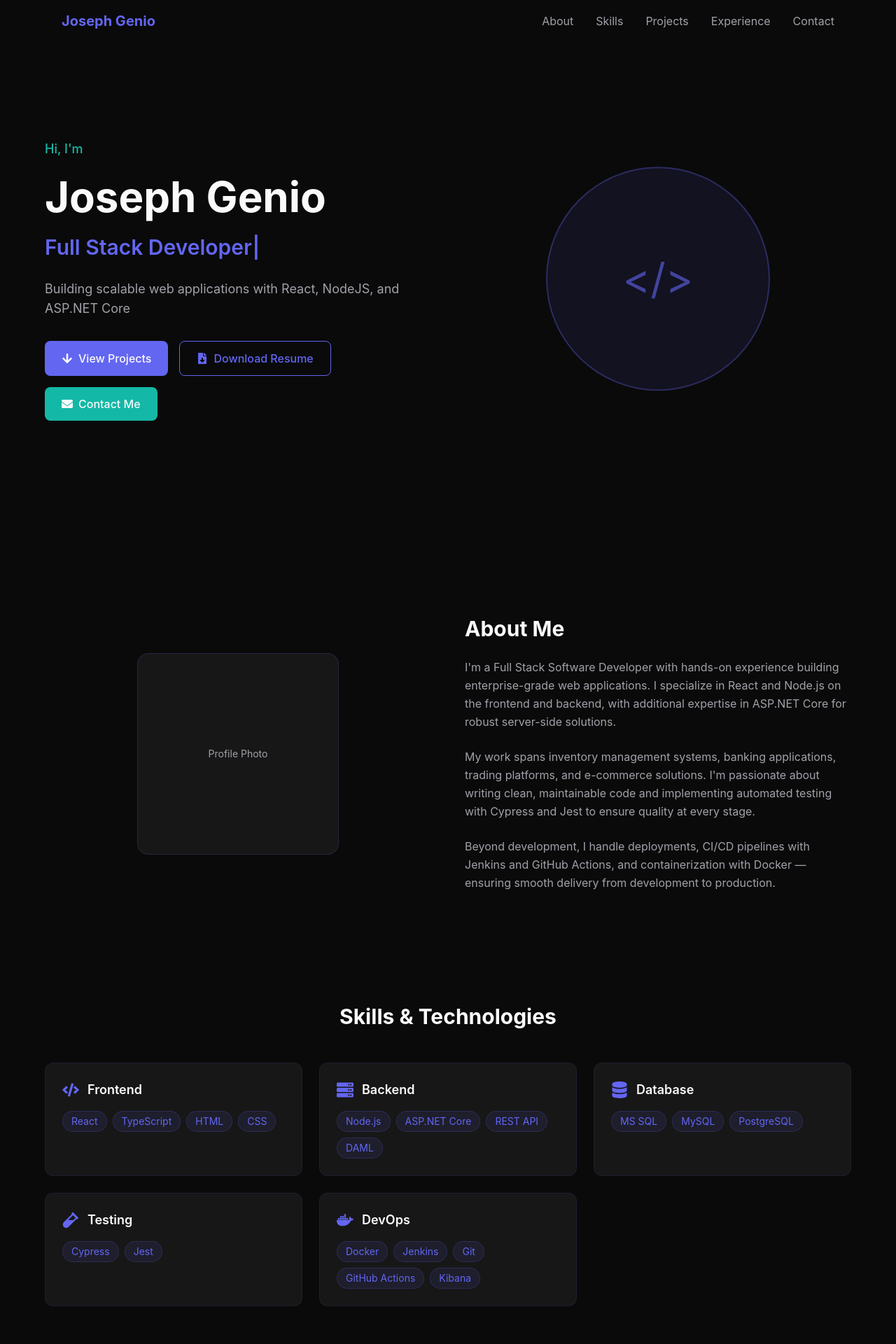
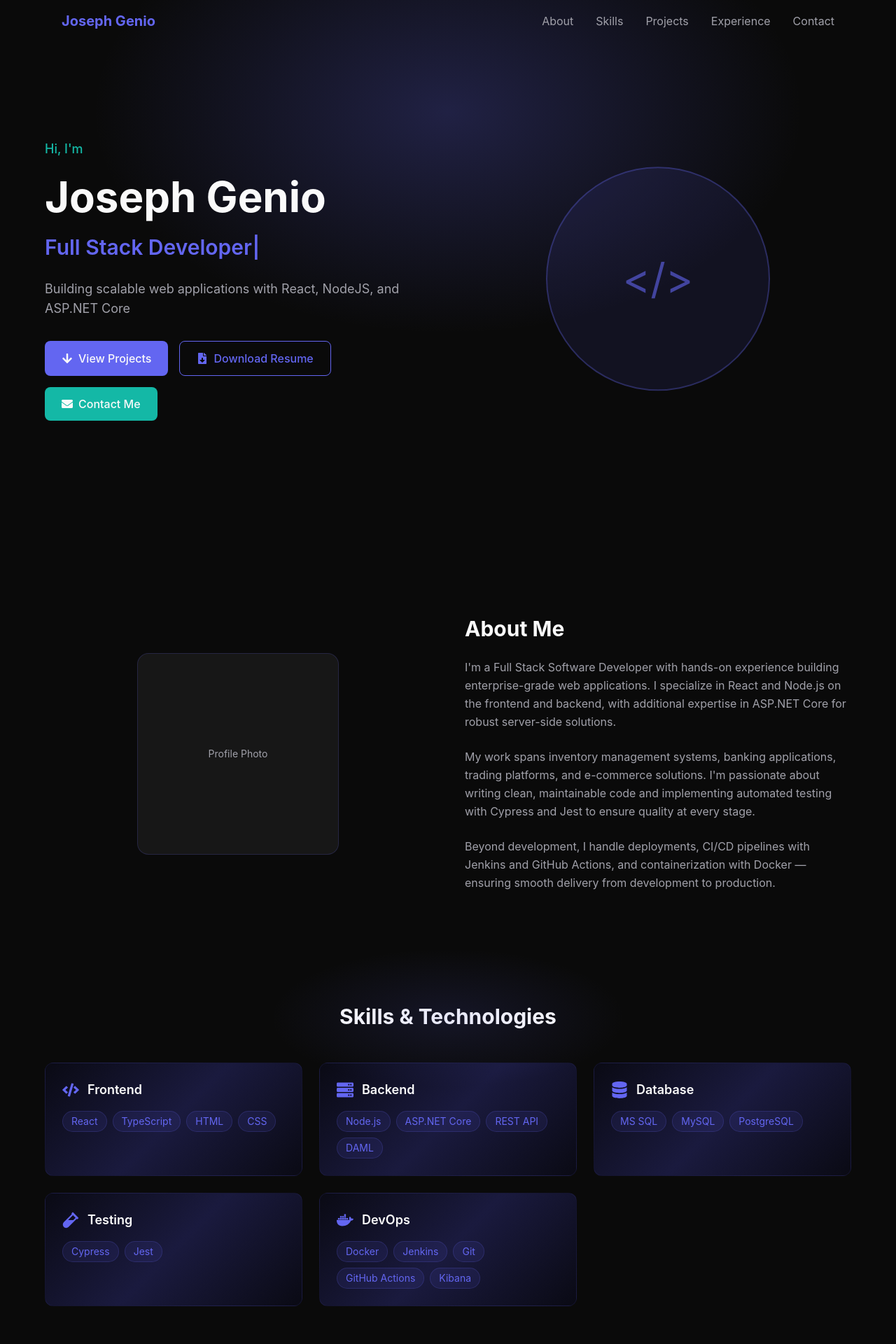
Before and after one commit to JosephGenio/portfolio, a React (Vite) app: page / in a window 1280 px wide. Shown: the top 1920 px of the page at 70% size. Built offline with nearby package versions, Linux system fonts and the light colour scheme.

Commit message:
Update color scheme and hover animation gradient

```diff
--- a/src/components/Experience.jsx
+++ b/src/components/Experience.jsx
@@ -34,7 +34,7 @@ function Experience() {
               {/* Timeline dot */}
               <div className="absolute -left-[2.55rem] top-1 w-4 h-4 rounded-full bg-primary border-4 border-bg" />
 
-              <div className="bg-bg-light rounded-xl p-6 border border-primary/10">
+              <div className="card-gradient card-glow rounded-xl p-6 border border-primary/10 transition-all">
                 <div className="flex flex-wrap items-center gap-3 mb-3">
                   <h3 className="text-lg font-semibold">{entry.title}</h3>
                   <span
--- a/src/components/Hero.jsx
+++ b/src/components/Hero.jsx
@@ -8,9 +8,12 @@ function Hero() {
   return (
     <section
       id="hero"
-      className="min-h-screen flex items-center scroll-mt-20 px-6"
+      className="relative min-h-screen flex items-center scroll-mt-20 px-6 overflow-hidden"
     >
-      <div className="max-w-6xl mx-auto w-full grid grid-cols-1 lg:grid-cols-2 gap-12 items-center">
+      {/* Radial glow behind hero */}
+      <div className="hero-glow" />
+
+      <div className="relative z-10 max-w-6xl mx-auto w-full grid grid-cols-1 lg:grid-cols-2 gap-12 items-center">
         {/* Left column */}
         <motion.div
           variants={staggerContainer}
--- a/src/components/Projects.jsx
+++ b/src/components/Projects.jsx
@@ -5,7 +5,7 @@ import { fadeUpVariant, staggerContainer, cardHover } from "../animations/varian
 
 function Projects() {
   return (
-    <section id="projects" className="py-20 px-6 scroll-mt-20">
+    <section id="projects" className="py-20 px-6 scroll-mt-20 section-glow">
       <div className="max-w-6xl mx-auto">
         <motion.h2
           className="text-3xl font-bold text-center mb-12"
@@ -30,7 +30,7 @@ function Projects() {
               variants={fadeUpVariant}
               initial="rest"
               whileHover="hover"
-              className="bg-bg-light rounded-xl overflow-hidden border border-primary/10 hover:border-primary/30 transition-colors"
+              className="card-gradient card-glow rounded-xl overflow-hidden border border-primary/10 hover:border-primary/30 transition-all"
             >
               <motion.div variants={cardHover}>
                 {/* Image placeholder */}
--- a/src/components/Skills.jsx
+++ b/src/components/Skills.jsx
@@ -13,7 +13,7 @@ const categoryConfig = {
 
 function Skills() {
   return (
-    <section id="skills" className="py-20 px-6 scroll-mt-20">
+    <section id="skills" className="py-20 px-6 scroll-mt-20 section-glow">
       <div className="max-w-6xl mx-auto">
         <motion.h2
           className="text-3xl font-bold text-center mb-12"
@@ -42,7 +42,7 @@ function Skills() {
                 variants={fadeUpVariant}
                 initial="rest"
                 whileHover="hover"
-                className="bg-bg-light rounded-xl p-6 border border-primary/10 hover:border-primary/30 transition-colors"
+                className="card-gradient card-glow rounded-xl p-6 border border-primary/10 hover:border-primary/30 transition-all"
               >
                 <motion.div variants={cardHover}>
                   <div className="flex items-center gap-3 mb-4">
--- a/src/index.css
+++ b/src/index.css
@@ -19,6 +19,15 @@
 
   --color-border: #2a2a2a;
   --color-card: #171717;
+
+  /* Card gradient stops (slate → primary-tinted → slate) */
+  --color-card-from: #0a0a14;
+  --color-card-via: #1a1a3e;
+  --color-card-to: #0a0a14;
+
+  /* Glow / radial accent */
+  --color-glow: #6366f120;
+  --color-glow-strong: #6366f140;
 }
 
 html {
@@ -29,3 +38,57 @@ body {
   background-color: var(--color-bg);
   color: var(--color-text);
 }
+
+/* Hero radial glow — mimics reference site's ambient light effect */
+.hero-glow {
+  position: absolute;
+  top: -20%;
+  left: 50%;
+  translate: -50% 0;
+  width: 80%;
+  height: 80%;
+  background: radial-gradient(
+    ellipse at center,
+    var(--color-glow-strong) 0%,
+    transparent 70%
+  );
+  pointer-events: none;
+  z-index: 0;
+}
+
+/* Card gradient background — matches reference's from-slate via-purple to-slate pattern */
+.card-gradient {
+  background: linear-gradient(
+    135deg,
+    var(--color-card-from),
+    var(--color-card-via),
+    var(--color-card-to)
+  );
+}
+
+/* Card hover glow shadow — matches reference's hover:shadow-purple effect */
+.card-glow:hover {
+  box-shadow: 0 0 30px var(--color-glow), 0 0 60px var(--color-glow);
+}
+
+/* Section radial accent — subtle glow behind section headings */
+.section-glow {
+  position: relative;
+}
+
+.section-glow::before {
+  content: "";
+  position: absolute;
+  top: 0;
+  left: 50%;
+  translate: -50% 0;
+  width: 40%;
+  height: 200px;
+  background: radial-gradient(
+    ellipse at center,
+    var(--color-glow) 0%,
+    transparent 70%
+  );
+  pointer-events: none;
+  z-index: 0;
+}
```
